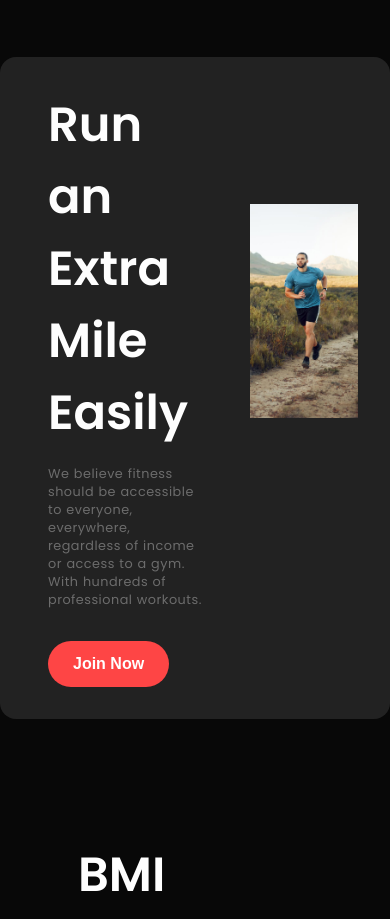
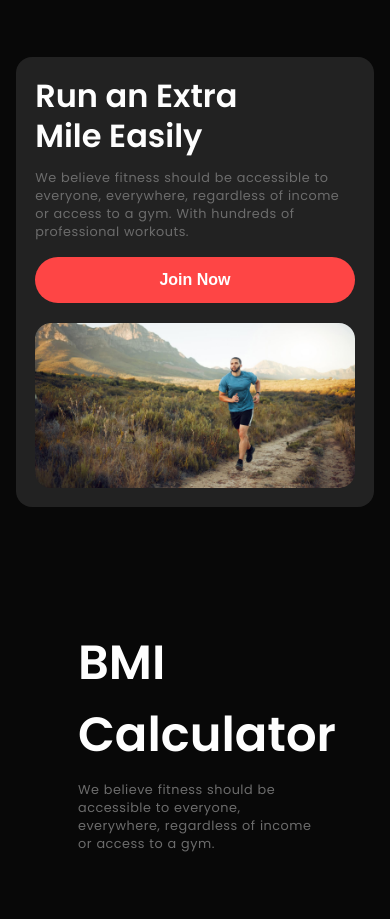
Before and after one commit to asm-shad/Fitness_Website, a plain HTML site: page index.html in a window 390 px wide. Shown: the part 2516-3435 px from the top of the page. Drawn offline with nearby package versions, Linux system fonts and the light colour scheme; a web font is replaced by a local one.

Commit message:
Run Section Responsive Done

```diff
--- a/Styles/style.css
+++ b/Styles/style.css
@@ -300,7 +300,6 @@ header.Nav-banner {
     height: 100%;
     background-image: url('../images/run.jpg');
     background-repeat: no-repeat;
-    background-position: right;
     background-size: cover;
     background-position: calc(70%) calc(30%);
     background-size: 300%;
@@ -589,5 +588,36 @@ footer{
         grid-template-columns: auto;
         grid-gap: 0px;
     }
-
+    .run-container{
+        flex-direction: column;
+        margin: 0rem 1rem;
+        padding: 1.2rem;
+        height: 450px;
+    }
+    .run-text-area{
+        margin-left: 0rem;
+    }
+    .run-text-area h1{
+        font-size: 2rem;
+        font-weight: 900;
+        color: var(--pure);
+        margin-bottom: 0.8rem;
+        line-height: 2.5rem;
+    }
+    .run-text-area p{
+        margin-bottom: 1rem;
+    }
+    .run-text-area .btn{
+        width: 100%;
+    }
+    .run-img-area{
+        margin-top: 20px;
+        justify-content: center;
+    }
+    .run-img-area .image{
+        width: 100%;
+        height: 100%;
+        background-repeat: no-repeat;
+        background-size: 100%;
+    }
 }
```
Also changed, not shown: index.html (+1 -0 lines).
